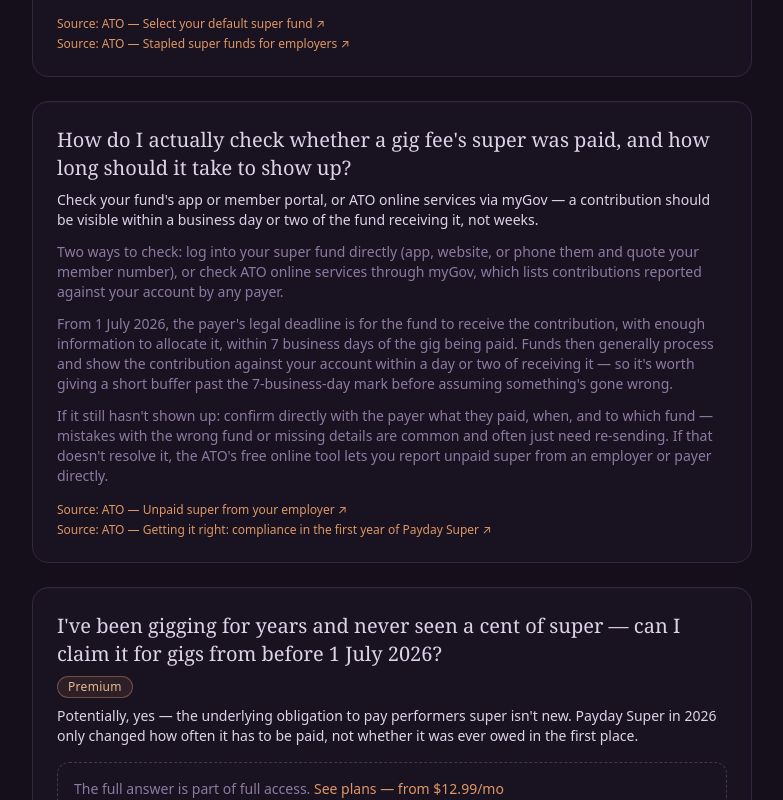
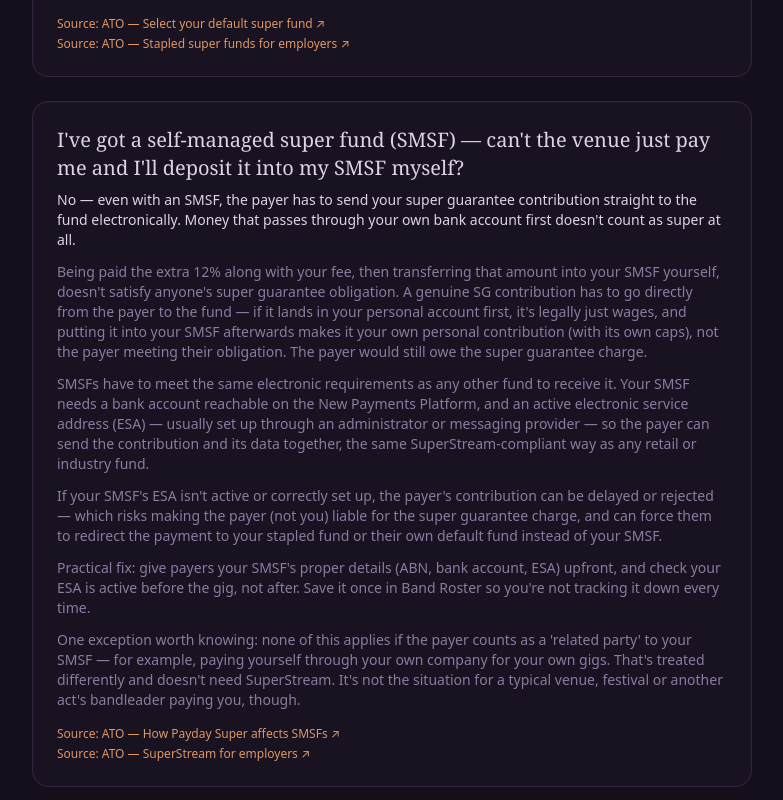
Before and after one commit to goldenleadgenerationau-art/Encore-Super, a React (Vite) app: page /faq in a window 1280 px wide. Shown: the part 2360-3160 px from the top of the page, without its empty margins (248-1031 px from the left). Built offline with nearby package versions, Linux system fonts and the light colour scheme; no server answers.

Commit message:
Add FAQ: SMSF members can't just be paid and deposit super themselves

```diff
--- a/src/data/faqs.ts
+++ b/src/data/faqs.ts
@@ -107,6 +107,29 @@ export const faqs: Faq[] = [
     ],
   },
   {
+    id: 'smsf-direct-payment',
+    question: "I've got a self-managed super fund (SMSF) — can't the venue just pay me and I'll deposit it into my SMSF myself?",
+    preview:
+      "No — even with an SMSF, the payer has to send your super guarantee contribution straight to the fund electronically. Money that passes through your own bank account first doesn't count as super at all.",
+    answer: [
+      "Being paid the extra 12% along with your fee, then transferring that amount into your SMSF yourself, doesn't satisfy anyone's super guarantee obligation. A genuine SG contribution has to go directly from the payer to the fund — if it lands in your personal account first, it's legally just wages, and putting it into your SMSF afterwards makes it your own personal contribution (with its own caps), not the payer meeting their obligation. The payer would still owe the super guarantee charge.",
+      "SMSFs have to meet the same electronic requirements as any other fund to receive it. Your SMSF needs a bank account reachable on the New Payments Platform, and an active electronic service address (ESA) — usually set up through an administrator or messaging provider — so the payer can send the contribution and its data together, the same SuperStream-compliant way as any retail or industry fund.",
+      "If your SMSF's ESA isn't active or correctly set up, the payer's contribution can be delayed or rejected — which risks making the payer (not you) liable for the super guarantee charge, and can force them to redirect the payment to your stapled fund or their own default fund instead of your SMSF.",
+      "Practical fix: give payers your SMSF's proper details (ABN, bank account, ESA) upfront, and check your ESA is active before the gig, not after. Save it once in Band Roster so you're not tracking it down every time.",
+      "One exception worth knowing: none of this applies if the payer counts as a 'related party' to your SMSF — for example, paying yourself through your own company for your own gigs. That's treated differently and doesn't need SuperStream. It's not the situation for a typical venue, festival or another act's bandleader paying you, though.",
+    ],
+    sources: [
+      {
+        label: 'ATO — How Payday Super affects SMSFs',
+        url: 'https://www.ato.gov.au/businesses-and-organisations/super-for-employers/managing-superstream/how-payday-super-affects-smsfs',
+      },
+      {
+        label: 'ATO — SuperStream for employers',
+        url: 'https://www.ato.gov.au/businesses-and-organisations/super-for-employers/paying-super-contributions/how-to-pay-super/superstream-for-employers',
+      },
+    ],
+  },
+  {
     id: 'check-super-was-paid',
     question: "How do I actually check whether a gig fee's super was paid, and how long should it take to show up?",
     preview:
```
